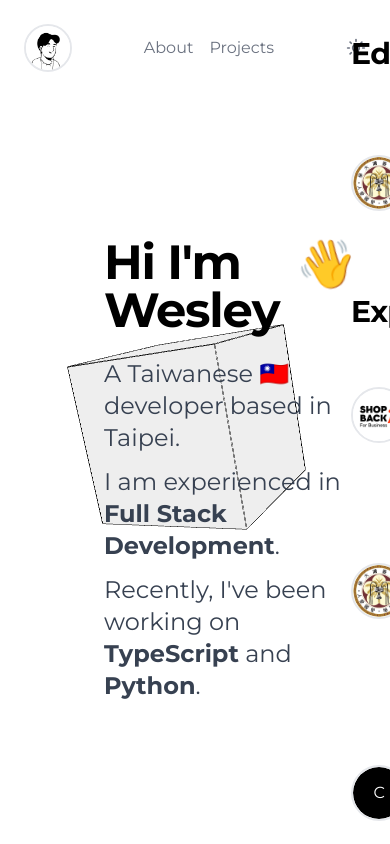
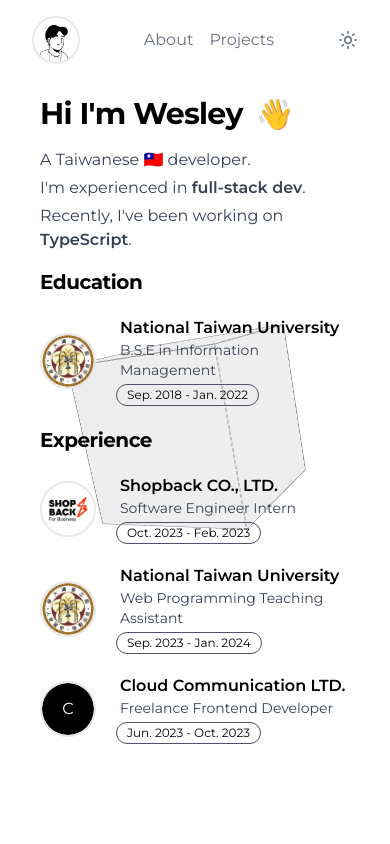
Before and after one commit to guan404ming/personal-website, a Next.js app: page /about in a window 390 px wide. Built offline with nearby package versions, Linux system fonts and the light colour scheme.

Commit message:
refactor: styling in about page

```diff
--- a/src/app/about/page.tsx
+++ b/src/app/about/page.tsx
@@ -2,35 +2,34 @@ import DataCard from "@/components/data-card";
 
 export default function AboutPage() {
   return (
-    <main className="lg:px-50 xl:px-50 flex h-screen w-screen overflow-scroll px-16 pt-24 md:px-40 ">
-      <div className="z-20 flex w-screen items-center justify-between p-4 px-10">
+    <main className="flex h-full w-screen overflow-scroll bg-white px-10 pt-24 md:px-20 lg:px-32 xl:px-40 dark:bg-black">
+      <div className="z-20 flex w-screen items-center justify-between max-md:mx-auto max-md:block">
         <div>
-          <span className="flex space-x-3">
-            <h2 className="mb-6 scroll-m-20 text-5xl font-semibold tracking-tight transition-colors first:mt-0">
+          <span className="flex space-x-3 truncate text-3xl lg:text-5xl">
+            <h2 className="mb-4 font-bold tracking-tight transition-colors lg:mb-6">
               Hi I'm Wesley
             </h2>
-            <div className="animate-wiggle text-5xl">👋</div>
+            <div className="animate-wiggle">👋</div>
           </span>
 
-          <div className="flex flex-col space-y-3 text-2xl text-gray-700 dark:text-gray-200">
-            <p>A Taiwanese 🇹🇼 developer based in Taipei.</p>
+          <div className="text-md flex flex-col space-y-1 text-gray-700 md:text-lg lg:space-y-3 lg:text-xl xl:text-2xl dark:text-gray-200">
+            <p>A Taiwanese 🇹🇼 developer.</p>
             <p>
-              I am experienced in{" "}
-              <span className="font-bold dark:text-white">
-                Full Stack Development
+              I'm experienced in{" "}
+              <span className="font-semibold dark:text-white">
+                full-stack dev
               </span>
               .
             </p>
             <p>
               Recently, I've been working on{" "}
-              <span className="font-bold dark:text-white"> TypeScript</span> and{" "}
-              <span className="font-bold dark:text-white">Python</span>.
+              <span className="font-semibold dark:text-white">TypeScript</span>.
             </p>
           </div>
         </div>
 
-        <div>
-          <h2 className="mb-3 scroll-m-20 text-3xl font-semibold tracking-tight transition-colors">
+        <div className="max-md:py-4">
+          <h2 className="mb-3 scroll-m-20 text-xl font-bold tracking-tight transition-colors xl:text-3xl">
             Education
           </h2>
           <DataCard
@@ -39,7 +38,7 @@ export default function AboutPage() {
             subtitle={"B.S.E in Information Management"}
             period={"Sep. 2018 - Jan. 2022"}
           />
-          <h2 className="my-3 scroll-m-20 text-3xl font-semibold tracking-tight transition-colors first:mt-0">
+          <h2 className="my-3 scroll-m-20 text-xl font-bold tracking-tight transition-colors xl:text-3xl">
             Experience
           </h2>
           <DataCard
--- a/src/app/layout.tsx
+++ b/src/app/layout.tsx
@@ -9,9 +9,9 @@ import { cn } from "@/lib/utils";
 
 import "./globals.css";
 
-const inter = Montserrat({
+const montserrat = Montserrat({
   subsets: ["latin"],
-  weight: ["400", "700"],
+  weight: ["400", "600", "700"],
 });
 
 export const metadata: Metadata = {
@@ -27,7 +27,10 @@ export default function RootLayout({
   return (
     <html lang="en" className="h-full" suppressHydrationWarning>
       <body
-        className={cn(inter.className, "h-full text-black dark:text-white")}
+        className={cn(
+          montserrat.className,
+          "h-full text-black dark:text-white",
+        )}
       >
         <ThemeProvider attribute="class" disableTransitionOnChange>
           <Header />
--- a/src/app/page.tsx
+++ b/src/app/page.tsx
@@ -1,17 +1,17 @@
 export default function Home() {
   return (
-    <main className="flex h-full flex-col-reverse items-center justify-between px-16 py-8 max-sm:p-6">
+    <main className="flex h-full flex-col-reverse items-center justify-between px-16 py-8 max-md:px-8 max-md:py-4">
       <div className="z-20 flex w-full items-end justify-between">
         <div className="flex-col space-y-2">
-          <p className="z-20 bg-transparent text-5xl font-bold max-sm:text-2xl">
+          <p className="z-20 bg-transparent text-5xl font-bold max-md:text-2xl">
             GUAN MING
           </p>
-          <p className="z-20 bg-transparent text-5xl font-bold max-sm:text-2xl">
+          <p className="z-20 bg-transparent text-5xl font-bold max-md:text-2xl">
             CHIU
           </p>
         </div>
 
-        <p className="z-20 bg-transparent text-2xl max-sm:text-sm">
+        <p className="z-20 bg-transparent text-2xl max-md:text-sm">
           # Web Developer
         </p>
       </div>
--- a/src/components/cube.tsx
+++ b/src/components/cube.tsx
@@ -35,7 +35,7 @@ function Cube() {
       <lineSegments ref={lineRef} geometry={new EdgesGeometry(boxGeometry)}>
         <lineBasicMaterial
           attach="material"
-          color={theme !== "dark" ? "black" : "white"}
+          color={theme !== "dark" ? "gray" : "white"}
         />
       </lineSegments>
     </>
--- a/src/components/data-card.tsx
+++ b/src/components/data-card.tsx
@@ -19,8 +19,12 @@ const DataCard = ({ title, subtitle, period, picUrl }: DataCardProps) => {
         <AvatarFallback className="bg-black text-white dark:bg-white dark:text-black">{`${title[0]}`}</AvatarFallback>
       </Avatar>
       <div>
-        <p className="flex items-center text-lg font-semibold">{title}</p>
-        <p className="text-md text-gray-700 dark:text-gray-300">{subtitle}</p>
+        <p className="text-md flex items-center font-semibold xl:text-lg">
+          {title}
+        </p>
+        <p className="xl:text-md text-sm text-gray-700 dark:text-gray-300">
+          {subtitle}
+        </p>
         <Badge
           variant="outline"
           className="-ml-1 mt-1 border-gray-600 font-normal dark:bg-slate-900 dark:text-white"
--- a/src/components/header.tsx
+++ b/src/components/header.tsx
@@ -3,14 +3,17 @@
 import { useEffect, useState } from "react";
 
 import { useTheme } from "next-themes";
-import { useRouter } from "next/navigation";
+import { usePathname, useRouter } from "next/navigation";
 
 import { MoonIcon, SunIcon } from "lucide-react";
+
+import { cn } from "@/lib/utils";
 
 import { Avatar, AvatarFallback, AvatarImage } from "./ui/avatar";
 
 const Header = () => {
   const { theme, setTheme } = useTheme();
+  const pathname = usePathname();
   const [icon, setIcon] = useState(<MoonIcon size={20} />);
 
   const router = useRouter();
@@ -25,9 +28,10 @@ const Header = () => {
 
   return (
     <header
-      className={
-        "absolute z-20 flex w-full items-center justify-between px-16 py-8 max-sm:p-6"
-      }
+      className={cn(
+        "absolute z-50 flex w-full items-center justify-between bg-white px-16 py-8 max-md:px-8 max-md:py-4 dark:bg-black",
+        pathname === "/" ? "bg-opacity-0" : "bg-opacity-100",
+      )}
     >
       <div className="flex items-center">
         <Avatar
```
